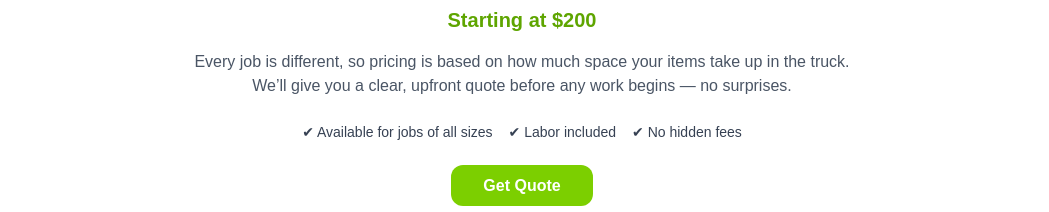
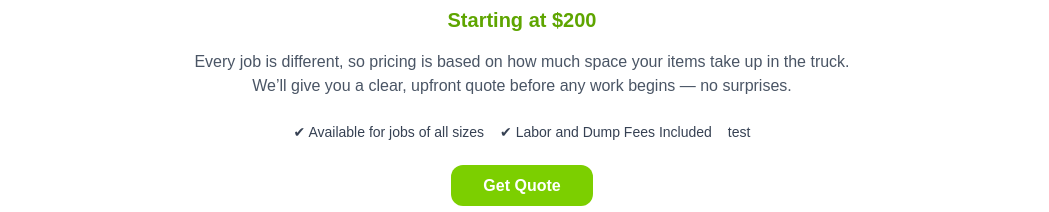
Before and after one commit to garretheinen/true-cleanup, a Next.js app: page / in a window 1280 px wide. Shown: the part 1040-1252 px from the top of the page, without its empty margins (118-1167 px from the left). Built offline with nearby package versions, Linux system fonts and the light colour scheme.

Commit message:
update text

```diff
--- a/app/page.tsx
+++ b/app/page.tsx
@@ -132,8 +132,8 @@ export default function Home() {
 
         <div className="flex flex-wrap justify-center gap-4 text-gray-700 text-sm">
           <span>✔ Available for jobs of all sizes</span>
-          <span>✔ Labor included</span>
-          <span>✔ No hidden fees</span>
+          <span>✔ Labor and Dump Fees Included</span>
+          <span>test</span>
         </div>
 
         <div className="mt-8">
```
